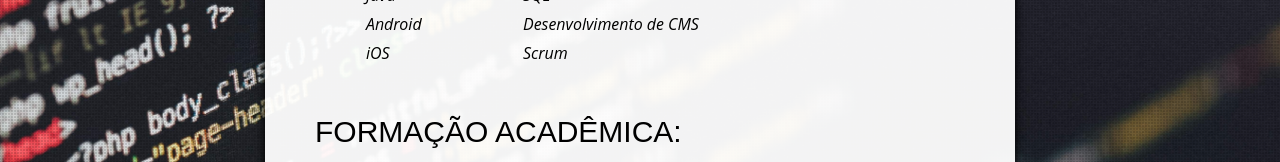
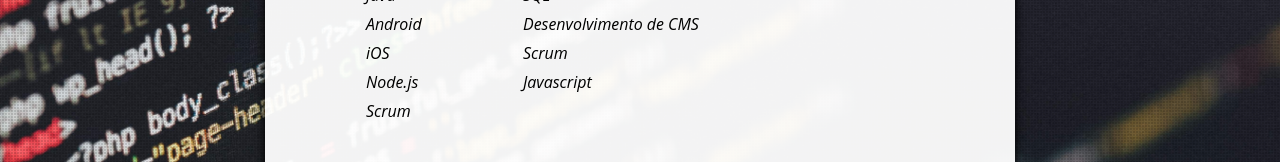
Before and after one commit to gpmoraes82/gpmoraes82.github.io, a plain HTML site: page index.html in a window 1280 px wide. Shown: the part 411-573 px from the top of the page. Drawn offline with Linux system fonts and the light colour scheme; a web font is replaced by a local one.

Commit message:
Update index.html

```diff
--- a/index.html
+++ b/index.html
@@ -101,6 +101,9 @@
 					<tr><td class="c1">Java</td><td class="c2">SQL</td></tr>
 					<tr><td class="c1">Android</td><td class="c2">Desenvolvimento de CMS</td></tr>
 					<tr><td class="c1">iOS</td><td class="c2">Scrum</td></tr>
+					<tr><td class="c1">Node.js</td><td class="c2">Javascript</td></tr>
+					<tr><td class="c2">Scrum</td></tr>
+
 				</table>
 
 				<h2>Formação Acadêmica:</h2>
```
